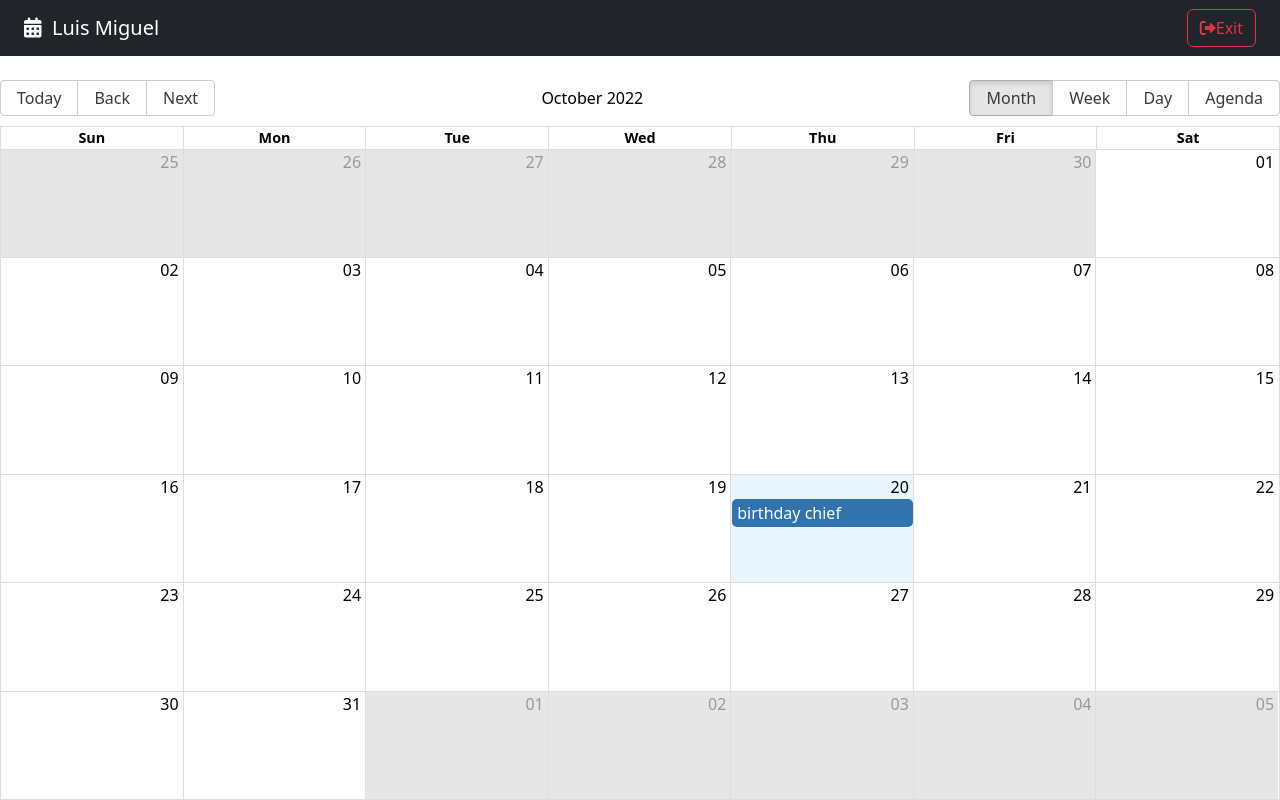
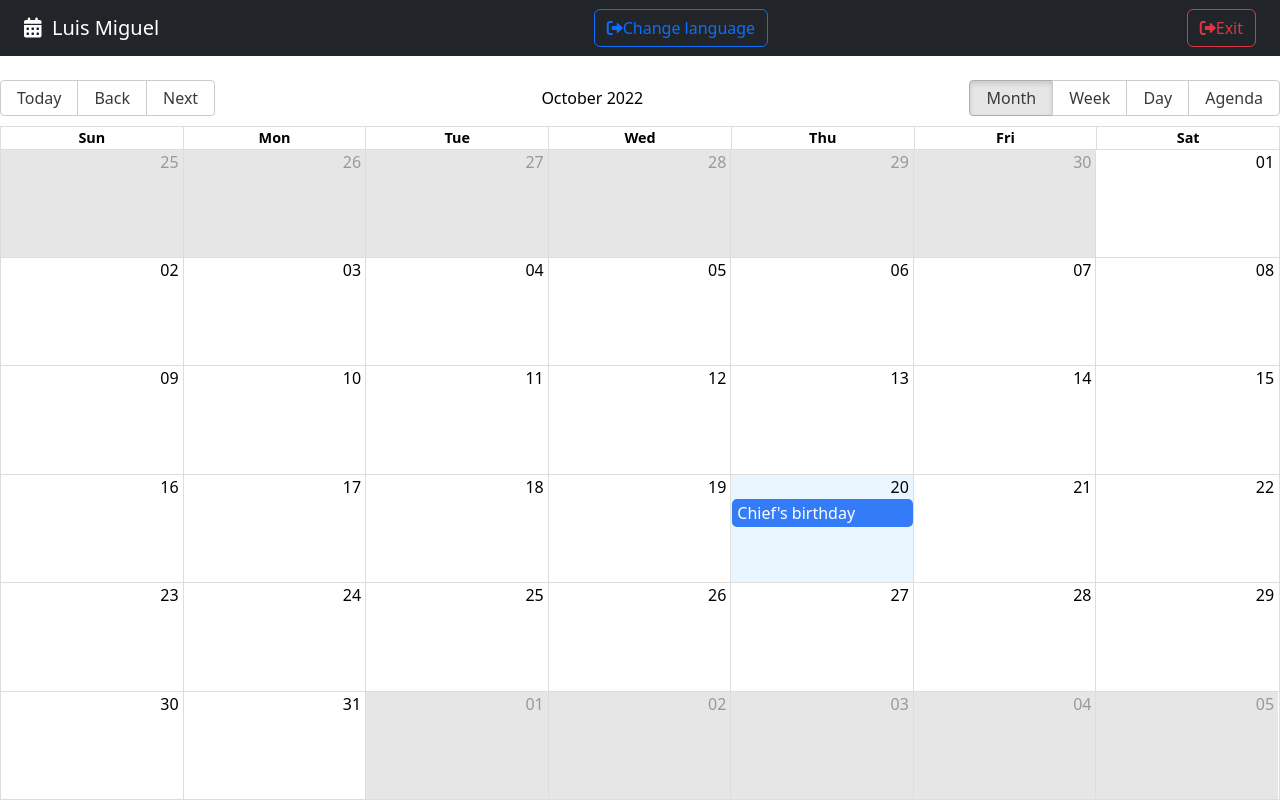
Before and after one commit to Lanzarot98/calendar-app-react, a React (Vite) app: page / in a window 1280 px wide. Built offline with nearby package versions, Linux system fonts and the light colour scheme.

Commit message:
additional settings to calendar

```diff
--- a/src/calendar/components/Navbar.jsx
+++ b/src/calendar/components/Navbar.jsx
@@ -1,6 +1,6 @@
 
 
-export const Navbar = () => {
+export const Navbar = ({ onChangeLanguage }) => {
   return (
     <div className="navbar navbar-dark bg-dark mb-4 px-4">
         <span className="navbar-brand">
@@ -9,12 +9,18 @@ export const Navbar = () => {
             Luis Miguel
         </span>
 
+        <button
+          className="btn btn-outline-primary"
+          onClick={ onChangeLanguage }
+        >
+          <i className="fas fa-sign-out-alt"></i>
+          <span>Change language</span>
+        </button>
+
         <button className="btn btn-outline-danger">
             <i className="fas fa-sign-out-alt"></i>
             <span>Exit</span>
         </button>
-
-
     </div>
   )
 }
--- a/src/calendar/pages/CalendarPage.jsx
+++ b/src/calendar/pages/CalendarPage.jsx
@@ -1,25 +1,14 @@
-import { Calendar, dateFnsLocalizer } from 'react-big-calendar';
+import { Calendar } from 'react-big-calendar';
 import 'react-big-calendar/lib/css/react-big-calendar.css';
 
-import enUS from 'date-fns/locale/en-US';
+import { addHours } from 'date-fns';
+import { Navbar } from "../";
 
-import { Navbar } from "../";
-import { addHours, parse, startOfWeek, getDay, format } from 'date-fns';
-
-const locales = {
-  'en-US': enUS,
-}
-
-const localizer = dateFnsLocalizer({
-  format,
-  parse,
-  startOfWeek,
-  getDay,
-  locales,
-})
+import { getMessagesES, localizer } from '../../helpers';
+import { useState } from 'react';
 
 const events = [{
-  title: 'birthday chief',
+  title: "Chief's birthday",
   notes: 'Have to buy the cake',
   start: new Date(),
   end: addHours( new Date(), 2 ),
@@ -31,17 +20,42 @@ const events = [{
 }]
 
 export const CalendarPage = () => {
+
+  const [language, setLanguage] = useState(false);
+
+  const onChangeLanguage = () => {
+    setLanguage( current => !current ); // cambiar el valor boolean
+  }
+
+  const eventStyleGetter = ( event, start, end, isSelected ) => {
+    console.log({event, start, end, isSelected});
+
+    const style = {
+      backgroundColor: '#347CF7',
+      borderRadius: '5px',
+      opacity: 2,
+      color: 'white'
+    }
+
+    return {
+      style
+    }
+  }
+
   return (
     <>
-      <Navbar />
+      <Navbar onChangeLanguage={ onChangeLanguage }/>
 
       <div>
         <Calendar
+          culture={ language && 'es'}
+          messages = { language && getMessagesES() }
           localizer={ localizer }
           events={ events }
           startAccessor="start"
           endAccessor="end"
           style={{ height: 'calc(100vh - 80px)' }}
+          eventPropGetter={ eventStyleGetter }
         />
       </div>
 
--- /dev/null
+++ b/src/helpers/calendarLocalizer.js
@@ -0,0 +1,17 @@
+import { dateFnsLocalizer } from 'react-big-calendar';
+import { parse, startOfWeek, getDay, format } from 'date-fns';
+import enUS from 'date-fns/locale/en-US';
+import esES from 'date-fns/locale/es';
+
+const locales = {
+  'en-US': enUS,
+  'es': esES
+}
+
+export const localizer = dateFnsLocalizer({
+  format,
+  parse,
+  startOfWeek,
+  getDay,
+  locales,
+})
--- /dev/null
+++ b/src/helpers/getMessages.js
@@ -0,0 +1,19 @@
+
+export const getMessagesES= () => {
+
+    return {
+        allDay: 'Todo el día',
+        previous: '<',
+        next: '>',
+        today: 'Hoy',
+        month: 'Mes',
+        week: 'Semana',
+        day: 'Día',
+        agenda: 'Agenda',
+        date: 'Fecha',
+        time: 'Hora',
+        event: 'Evento',
+        noEventsInRange: 'No hay eventos en este rango',
+        showMore: total => `+ Ver más (${total})`
+    };
+}
--- /dev/null
+++ b/src/helpers/index.js
@@ -0,0 +1,2 @@
+export * from './calendarLocalizer';
+export * from './getMessages';
--- a/src/styles.css
+++ b/src/styles.css
@@ -2,3 +2,7 @@ body {
     background-color: rgb(255, 255, 255);
     color: black;
 }
+
+.rbc-ellipsis, .rbc-show-more, .rbc-row-segment .rbc-event-content, .rbc-event-label {
+    white-space: normal;
+}
```
